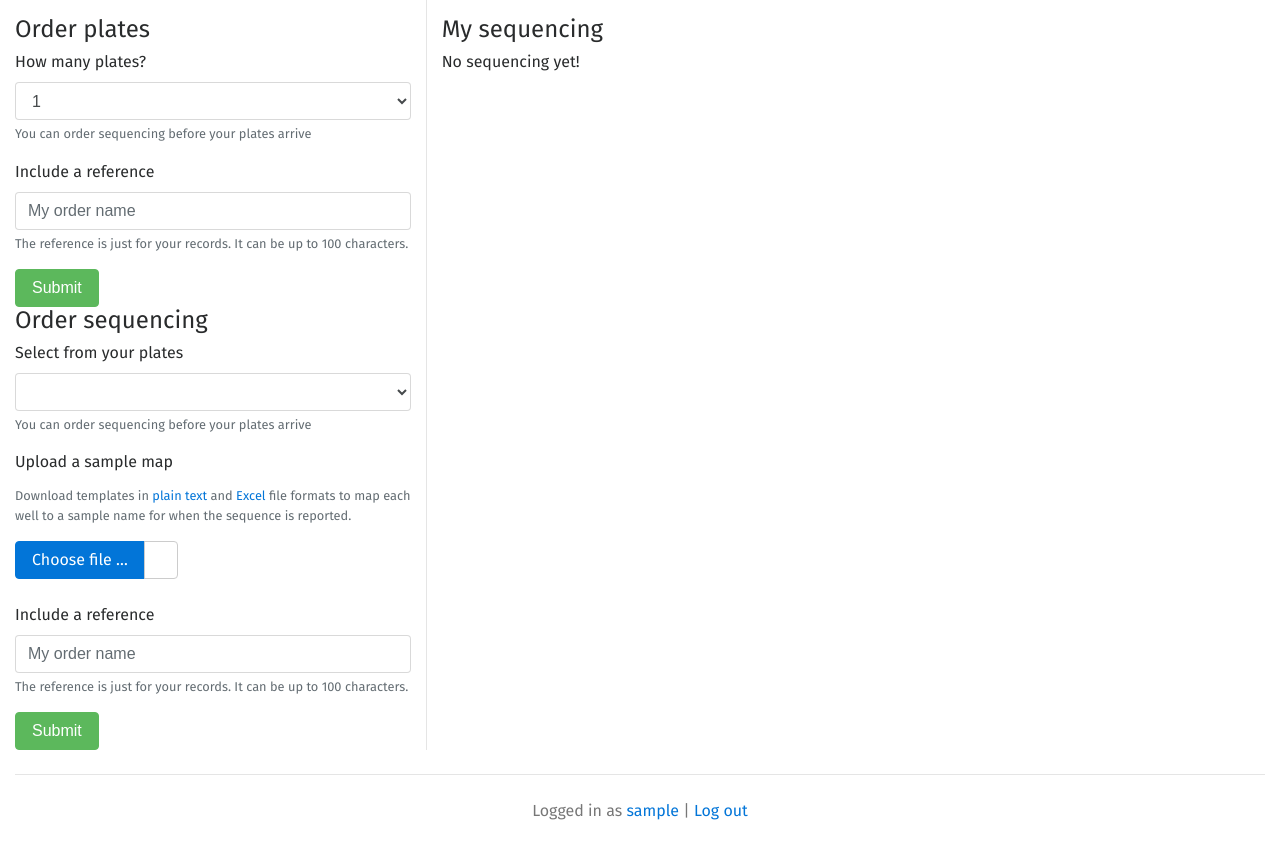
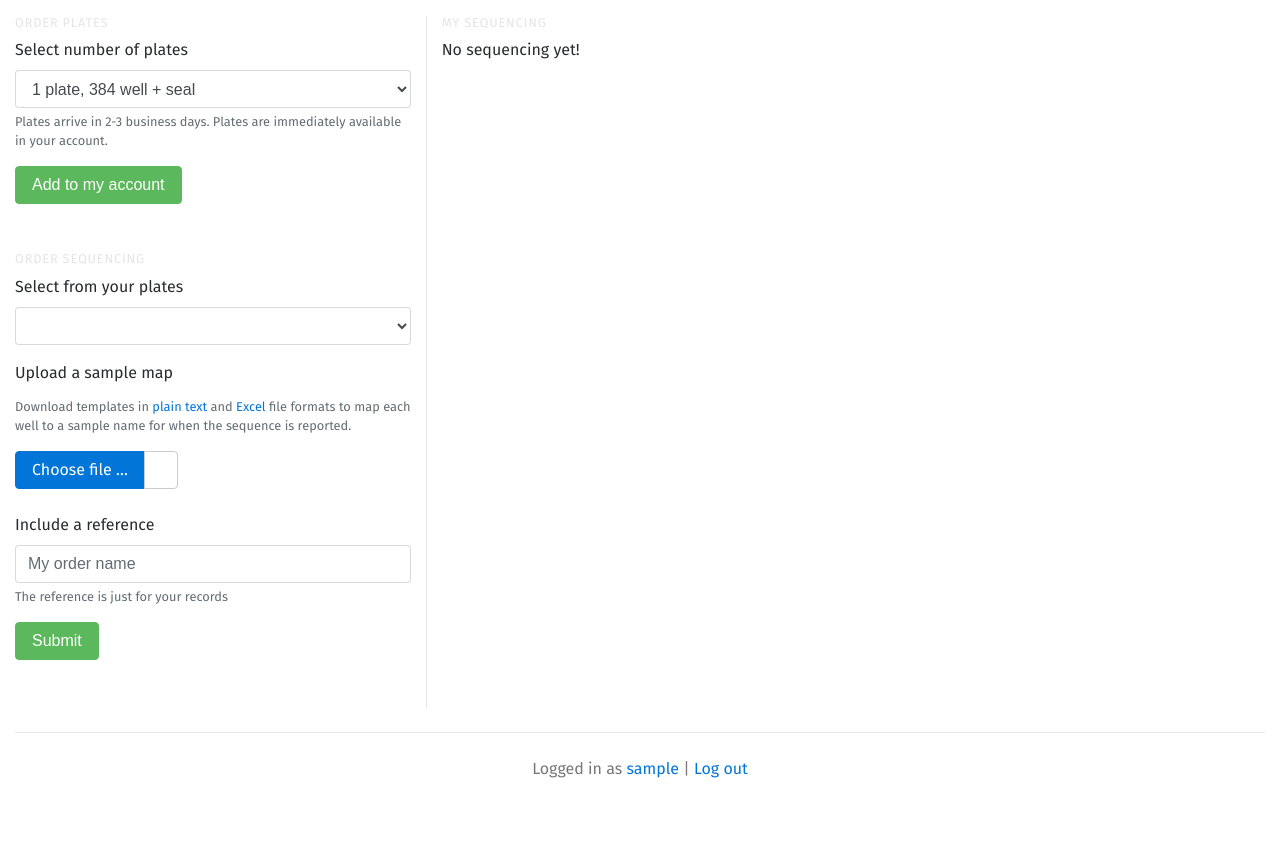
Before and after one commit to dacarlin/neat_sequencing, a Flask app: page / in a window 1280 px wide. Shown: the part 54-917 px from the top of the page. After the commit the page ends 832 px from the top, so only its background shows below. Run offline with Flask 2, Linux system fonts and the light colour scheme; the visitor is signed in with stand-in values (Sample User, id 1); data comes from the database, SQL or seed files in the repository; data that the repository does not hold is empty; some libraries are stand-ins or nearby versions.

Commit message:
A few more updates to devel branch

```diff
--- a/neat.py
+++ b/neat.py
@@ -71,7 +71,7 @@ def before_request():
 def login():
     """Logs the user in."""
     if g.user:
-        return redirect(url_for('timeline'))
+        return redirect(url_for('index'))
     error = None
     if request.method == 'POST':
         user = query_db('''select * from user where
@@ -84,14 +84,14 @@ def login():
         else:
             flash('You were logged in')
             session['user_id'] = user['user_id']
-            return redirect(url_for('timeline'))
+            return redirect(url_for('index'))
     return render_template('login.html', error=error)
 
 @app.route('/register', methods=['GET', 'POST'])
 def register():
     """Registers the user."""
     if g.user:
-        return redirect(url_for('timeline'))
+        return redirect(url_for('index'))
     error = None
     if request.method == 'POST':
         # if not request.form['username']:
@@ -126,30 +126,32 @@ def logout():
 ################# dashbaord, ordering plates, orderig sequeinc g
 
 @app.route('/')
-def timeline():
-    '''Renders the user dashboard (if no user is logged in, displays marketing page!)'''
+def index():
+
+    # if no user, display home page
     if not g.user:
         return render_template( 'hero.html' )
 
+    # if there is a user, then display dashboard
     plates = query_db('''select * from plate where owner = ?''', (g.user['user_id'],) )
     sequencing = query_db('''select * from sequencing where owner = ?''', (g.user['user_id'],) )
-
     return render_template('dash.html', plates=plates, sequencing=sequencing)
 
 @app.route('/add_message', methods=['POST'])
 def add_message():
-    """Requests a set of plates for this user"""
 
+    # abort if no user
     if 'user_id' not in session:
         abort(401)
 
+    # # adds a set of plates to the user
     db = get_db()
-    plates_requested = int( request.form[ 'plate_number_select' ] )
+    plates_requested = int( request.form[ 'plate_number_select' ].split()[0] )
     for pt in range( plates_requested ):
         db.execute('''insert into plate(owner) values (?)''', (g.user['user_id'],))
         db.commit()
     flash( 'Order was registered' )
-    return redirect( url_for('timeline') )
+    return redirect( url_for('index') )
 
 @app.route('/order_sequencing', methods=['POST'])
 def order_sequencing():
@@ -176,7 +178,7 @@ def order_sequencing():
     db.execute('''insert into sequencing(owner, plate_map) values (?,?)''', (g.user['user_id'],df.to_string()))
     db.commit()
     flash( 'Plate was registered' )
-    return redirect( url_for( 'timeline' ) )
+    return redirect( url_for( 'index' ) )
 
 # add some filters to jinja
 app.jinja_env.filters['datetimeformat'] = format_datetime
--- a/schema.sql
+++ b/schema.sql
@@ -17,6 +17,7 @@ drop table if exists sequencing;
 create table sequencing (
   sequencing_id integer primary key autoincrement,
   owner integer,
+  foreign key (owner) references user(user_id),
   plate_map text not null, -- pandas df
-  foreign key (owner) references user(user_id)
+  reference_text text not null
 );
--- a/static/style.css
+++ b/static/style.css
@@ -1,3 +1,8 @@
+body {
+  padding-bottom: 1.5rem;
+  font-family: 'Fira Sans', sans-serif;
+}
+
 /* flashes */
 
 .flashes {
@@ -10,42 +15,24 @@
 
 /* sequencing dashboard */
 
-.place_order {
-  /*padding: 1rem;*/
-  /*border: 0.5px solid rgba(97, 64, 81, 0.1);*/
-  /*border-radius: 6px;*/
-  /*margin: 1rem;*/
+.col-4 {
+  border-right: 1px solid #e5e5e5;
 }
 
-.col-4 {
-  border-right: 1px solid #e5e5e5;
+.row {
   padding-top: 1rem;
 }
 
-.col-8 {
-  padding-top: 1rem;
+.col-4 form {
+  padding-bottom: 3rem;
 }
 
-.navbar {
-
-}
-
-/*h3, h4 {
-  color: rgba(97, 64, 81, 1);
-}*/
-
-/*.seq_order {
-  border-top: 0.5px solid rgba(97, 64, 81, 0.1);
-  padding: 0;
-  margin: 0;
-}*/
-
-/* Space out content a bit */
-
-body {
-  /*padding-top: 1.5rem;*/
-  padding-bottom: 1.5rem;
-  font-family: 'Fira Sans', sans-serif;
+h4 {
+  font-weight: 400;
+  letter-spacing: 0.05rem;
+  text-transform: uppercase;
+  font-size: 0.8rem;
+  color: #e5e5e5;
 }
 
 /* Everything but the jumbotron gets side spacing for mobile first views */
@@ -55,7 +42,6 @@ body {
   padding-right: 1rem;
   padding-left: 1rem;
 }
-
 
 /* Custom page footer */
 .footer {
--- a/templates/dash.html
+++ b/templates/dash.html
@@ -21,20 +21,16 @@
             <h4>Order plates</h4>
             <form class="" action="{{ url_for('add_message') }}" method="post">
               <div class="form-group">
-                <label for="plate_number_select">How many plates?</label>
+                <label for="plate_number_select">Select number of plates</label>
                 <select class="form-control" id="plate_number_select" name="plate_number_select">
-                  {% for i in range( 1, 11 ) %}
-                  <option>{{i}}</option>
+                  <option>1 plate, 384 well + seal</option>
+                  {% for i in range( 2, 11 ) %}
+                  <option>{{i}} plates, 384 well + seals</option>
                   {% endfor %}
                 </select>
-                <small class="form-text text-muted">You can order sequencing before your plates arrive</small>
+                <small class="form-text text-muted">Plates arrive in 2-3 business days. Plates are immediately available in your account.</small>
               </div>
-              <div class="form-group">
-               <label for="plate_reference">Include a reference</label>
-               <input type="text" class="form-control" id="plate_reference" name="plate_reference" placeholder="My order name">
-               <small class="form-text text-muted">The reference is just for your records. It can be up to 100 characters. </small>
-             </div>
-             <button type="submit" class="btn btn-success">Submit</button>
+             <button type="submit" class="btn btn-success">Add to my account</button>
             </form>
           </div>
           <div class="place_order">
@@ -47,7 +43,7 @@
                   <option>Plate ID: {{ pt.plate_id }}</option>
                   {% endfor %}
                 </select>
-                <small class="form-text text-muted">You can order sequencing before your plates arrive</small>
+                <!-- <small class="form-text text-muted">You can order sequencing before your plates arrive</small> -->
               </div>
               <div class="form-group">
                 <label for="plate_id">Upload a sample map</label>
@@ -63,9 +59,9 @@
                 </div>
               </div>
               <div class="form-group">
-               <label for="exampleInputEmail1">Include a reference</label>
-               <input type="email" class="form-control" id="seq_order_reference" placeholder="My order name">
-               <small class="form-text text-muted">The reference is just for your records. It can be up to 100 characters. </small>
+               <label for="reference_text">Include a reference</label>
+               <input type="email" class="form-control" id="reference_text" name="reference_text" placeholder="My order name">
+               <small class="form-text text-muted">The reference is just for your records</small>
              </div>
              <button type="submit" class="btn btn-success">Submit</button>
             </form>
@@ -78,7 +74,7 @@
               <div class="row seq_order">
                 <div class="col-3">
                   <small><strong>Reference</strong></small><br>
-                  {{ seq.plate_map[300:310] }}
+                  {{ seq.reference_text }}
                 </div>
                 <div class="col-3">
                   <small><strong>Order number</strong></small><br>
```
